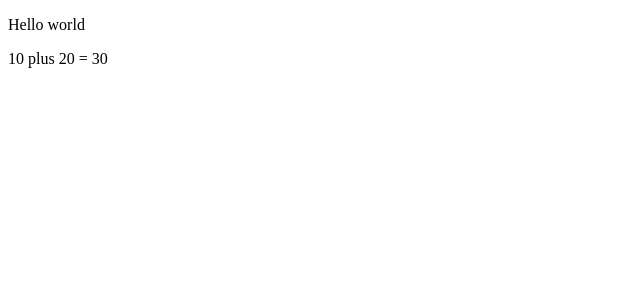
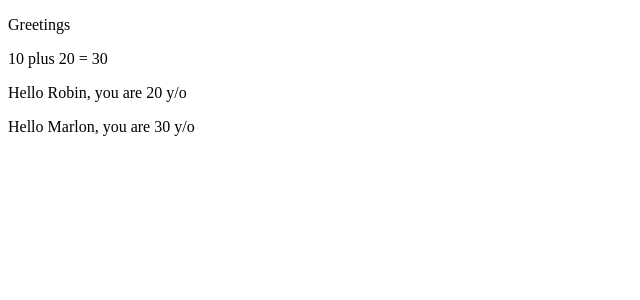
Before and after one commit to RobGhys/fso-intro, a React (Create React App) app: page / in a window 1280 px wide. Shown: the top 300 px of the page, without its empty margins (0-640 px from the left). Built offline with nearby package versions, Linux system fonts and the light colour scheme.

Commit message:
second commit end of intro to react

```diff
--- a/src/App.js
+++ b/src/App.js
@@ -1,17 +1,28 @@
 import React from 'react';
+
+const Hello = (props) => {
+    return (
+        <div>
+            <p>Hello {props.name}, you are {props.age} y/o</p>
+        </div>
+    )
+}
 
 const App = () => {
     console.log('Hello from component')
     const now = new Date();
     const a = 10;
     const b = 20;
+    const name = "Marlon";
 
     return (
         <div>
-            <p>Hello world</p>
+            <p>Greetings</p>
             <p>
                 {a} plus {b} = {a + b}
             </p>
+            <Hello name={"Robin"} age={20}/>
+            <Hello name={name} age={a + b}/>
         </div>
     )
 }
```
